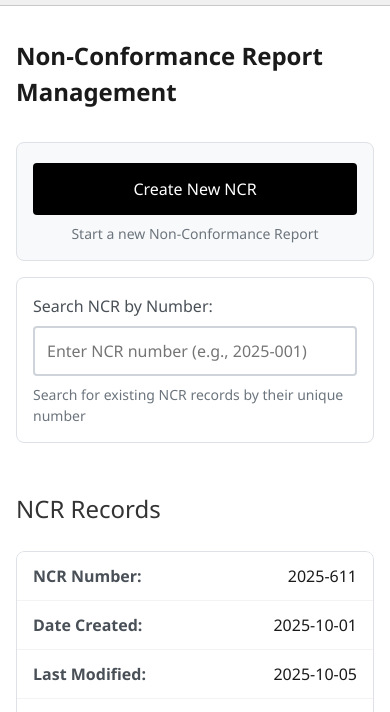
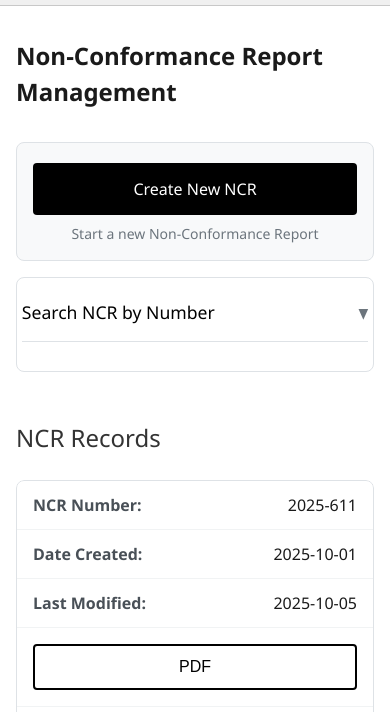
Before and after one commit to 7FOX7/ncr-report-project, a plain HTML site: page pages/index.html in a window 390 px wide. Shown: the part 124-836 px from the top of the page. Drawn offline with Linux system fonts and the light colour scheme.

Commit message:
Made search section collapsable

```diff
--- a/pages/index.html
+++ b/pages/index.html
@@ -46,9 +46,19 @@
       </div>
 
       <div class="search-section">
-        <label for="ncr-search" class="search-label">Search NCR by Number:</label>
-        <input type="search" id="ncr-search" name="ncr-search" placeholder="Enter NCR number (e.g., 2025-001)" aria-describedby="search-help">
-        <p id="search-help" class="search-help">Search for existing NCR records by their unique number</p>
+        <!-- Collapsible search toggle -->
+        <input type="checkbox" id="search-toggle" class="search-toggle" aria-label="Toggle search section">
+        <label for="search-toggle" class="search-toggle-label">
+          <span class="search-toggle-text">Search NCR by Number</span>
+          <span class="search-toggle-icon" aria-hidden="true">▼</span>
+        </label>
+
+        <!-- Collapsible search content -->
+        <div class="search-content">
+          <label for="ncr-search" class="search-label sr-only">Search NCR by Number:</label>
+          <input type="search" id="ncr-search" name="ncr-search" placeholder="Enter NCR number (e.g., 2025-001)" aria-describedby="search-help">
+          <p id="search-help" class="search-help">Search for existing NCR records by their unique number</p>
+        </div>
       </div>
     </section>
 
--- a/styles.css
+++ b/styles.css
@@ -239,6 +239,61 @@ h2 {
   background: white;
   border: 1px solid #dee2e6;
   border-radius: 8px;
+}
+
+/* Collapsible search styles */
+.search-toggle {
+  display: none;
+}
+
+.search-toggle-label {
+  display: flex;
+  align-items: center;
+  justify-content: space-between;
+  font-weight: 500;
+  color: rgb(0, 0, 0);
+  cursor: pointer;
+  padding: 0.75rem 0;
+  border-bottom: 1px solid #dee2e6;
+  margin-bottom: 1rem;
+  transition: color 0.3s ease;
+}
+
+.search-toggle-label:hover,
+.search-toggle-label:focus {
+  color: rgb(80, 80, 80);
+}
+
+.search-toggle:focus + .search-toggle-label {
+  outline: 2px solid rgb(80, 80, 80);
+  outline-offset: 2px;
+  border-radius: 4px;
+}
+
+.search-toggle-text {
+  font-size: 1.1rem;
+}
+
+.search-toggle-icon {
+  font-size: 0.875rem;
+  transition: transform 0.3s ease;
+  color: #6c757d;
+}
+
+.search-content {
+  max-height: 0;
+  overflow: hidden;
+  transition: max-height 0.3s ease, opacity 0.3s ease;
+  opacity: 0;
+}
+
+.search-toggle:checked + .search-toggle-label + .search-content {
+  max-height: 200px;
+  opacity: 1;
+}
+
+.search-toggle:checked + .search-toggle-label .search-toggle-icon {
+  transform: rotate(180deg);
 }
 
 .search-label {
@@ -701,9 +756,12 @@ legend {
     gap: 1rem;
   }
 
-  .create-section,
+  .create-section {
+    padding: 1rem;
+  }
+
   .search-section {
-    padding: 1rem;
+    padding: 0.3rem;
   }
 
   .about-message {
@@ -718,6 +776,16 @@ legend {
   .about-logo {
     height: 80px;
     margin-bottom: 1.5rem;
+  }
+
+  /* Collapsible search mobile adjustments */
+  .search-toggle-label {
+    font-size: 1rem;
+    padding: 1rem 0;
+  }
+
+  .search-content {
+    padding-top: 0.5rem;
   }
 }
 
```
